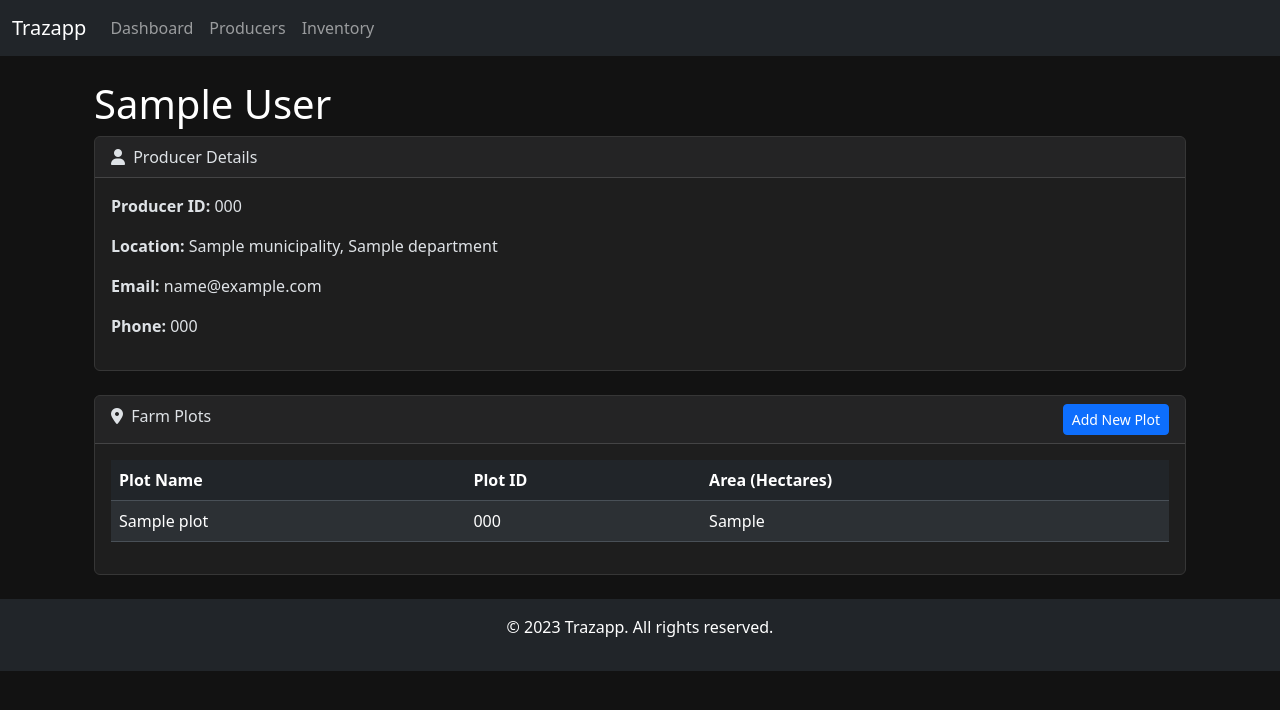
After one commit to cesarpartner1/Trazapp, a Django app: template cocoatrace/templates/producers/producer_detail.html in a window 1280 px wide. The commit adds this page. Shown: the top 710 px of the page. Run offline with Django 5.2, Linux system fonts and the light colour scheme; the template is opened without the code that fills it: most values are stand-ins (such as "Sample title", 1, 10 or a date in 2020).

Commit message:
feat: Implement producer and plot management
This commit introduces the core functionality for managing producers and their geolocated farm plots.

- Sets up GeoDjango and updates the `Plot` model to use a `PolygonField` for storing geospatial data.
- Implements views and templates for listing producers, viewing producer details, and adding new plots.
- Integrates Leaflet.js to provide an interactive map for drawing plot boundaries.
- Includes the backend logic to save the plot data, including the polygon, to the database.

```diff
--- a/cocoatrace/cocoatrace/settings.py
+++ b/cocoatrace/cocoatrace/settings.py
@@ -37,6 +37,7 @@ INSTALLED_APPS = [
     "django.contrib.sessions",
     "django.contrib.messages",
     "django.contrib.staticfiles",
+    "django.contrib.gis",
 
     # Local apps
     "core",
@@ -92,7 +93,7 @@ DATABASES = {
         'HOST': '10.10.10.25',
         'PORT': '1433',
         'OPTIONS': {
-            'driver': 'ODBC Driver 17 for SQL Server',
+            'driver': 'ODBC Driver 18 for SQL Server',
         },
     }
 }
--- a/cocoatrace/cocoatrace/urls.py
+++ b/cocoatrace/cocoatrace/urls.py
@@ -21,4 +21,5 @@ from django.urls import path, include
 urlpatterns = [
     path("admin/", admin.site.urls),
     path("", include("dashboard.urls")),
+    path("", include("producers.urls")),
 ]
--- a/cocoatrace/templates/dashboard/base.html
+++ b/cocoatrace/templates/dashboard/base.html
@@ -19,10 +19,10 @@
             <div class="collapse navbar-collapse" id="navbarNav">
                 <ul class="navbar-nav">
                     <li class="nav-item">
-                        <a class="nav-link active" aria-current="page" href="#">Dashboard</a>
+                        <a class="nav-link" href="{% url 'dashboard' %}">Dashboard</a>
                     </li>
                     <li class="nav-item">
-                        <a class="nav-link" href="#">Producers</a>
+                        <a class="nav-link" href="{% url 'producer_list' %}">Producers</a>
                     </li>
                     <li class="nav-item">
                         <a class="nav-link" href="#">Inventory</a>
--- /dev/null
+++ b/cocoatrace/templates/producers/producer_detail.html
@@ -0,0 +1,47 @@
+{% extends 'dashboard/base.html' %}
+
+{% block content %}
+<div class="container-fluid">
+    <h1 class="mt-4">{{ producer.full_name }}</h1>
+    <div class="card mb-4">
+        <div class="card-header">
+            <i class="fas fa-user me-1"></i>
+            Producer Details
+        </div>
+        <div class="card-body">
+            <p><strong>Producer ID:</strong> {{ producer.code }}</p>
+            <p><strong>Location:</strong> {{ producer.municipality }}, {{ producer.department }}</p>
+            <p><strong>Email:</strong> {{ producer.email }}</p>
+            <p><strong>Phone:</strong> {{ producer.phone }}</p>
+        </div>
+    </div>
+
+    <div class="card mb-4">
+        <div class="card-header">
+            <i class="fas fa-map-marker-alt me-1"></i>
+            Farm Plots
+            <a href="{% url 'add_plot' producer.pk %}" class="btn btn-primary btn-sm float-end">Add New Plot</a>
+        </div>
+        <div class="card-body">
+            <table class="table table-striped">
+                <thead>
+                    <tr>
+                        <th>Plot Name</th>
+                        <th>Plot ID</th>
+                        <th>Area (Hectares)</th>
+                    </tr>
+                </thead>
+                <tbody>
+                    {% for plot in plots %}
+                    <tr>
+                        <td>{{ plot.name }}</td>
+                        <td>{{ plot.plot_code }}</td>
+                        <td>{{ plot.area_hectares }}</td>
+                    </tr>
+                    {% endfor %}
+                </tbody>
+            </table>
+        </div>
+    </div>
+</div>
+{% endblock %}
```
Also changed, not shown: cocoatrace/producers/models.py (+7 -8 lines), cocoatrace/producers/urls.py (added, +8 -0 lines), cocoatrace/producers/views.py (+29 -2 lines), cocoatrace/templates/producers/add_plot.html (added, +70 -0 lines), cocoatrace/templates/producers/producer_list.html (added, +35 -0 lines), cocoatrace/producers/migrations/0002_remove_plot_centroid_lat_remove_plot_centroid_lon_and_more.py (added).
